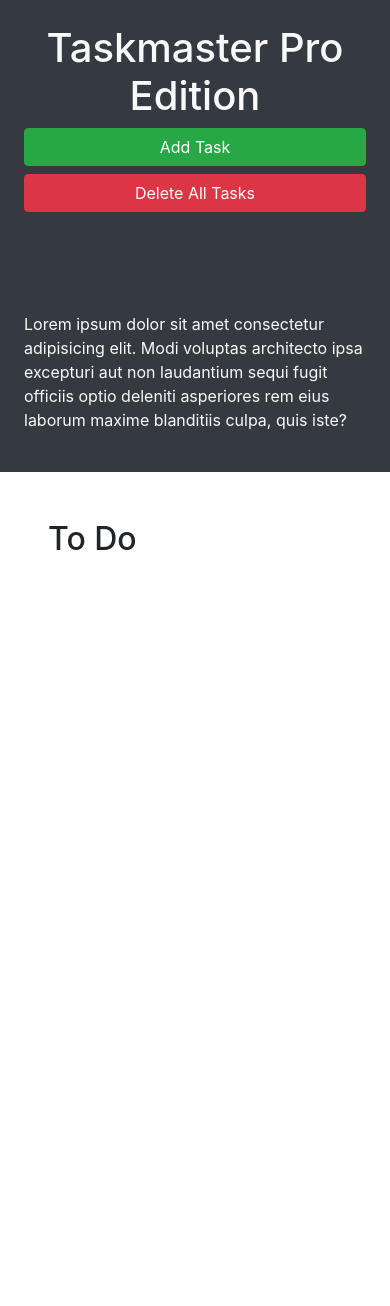
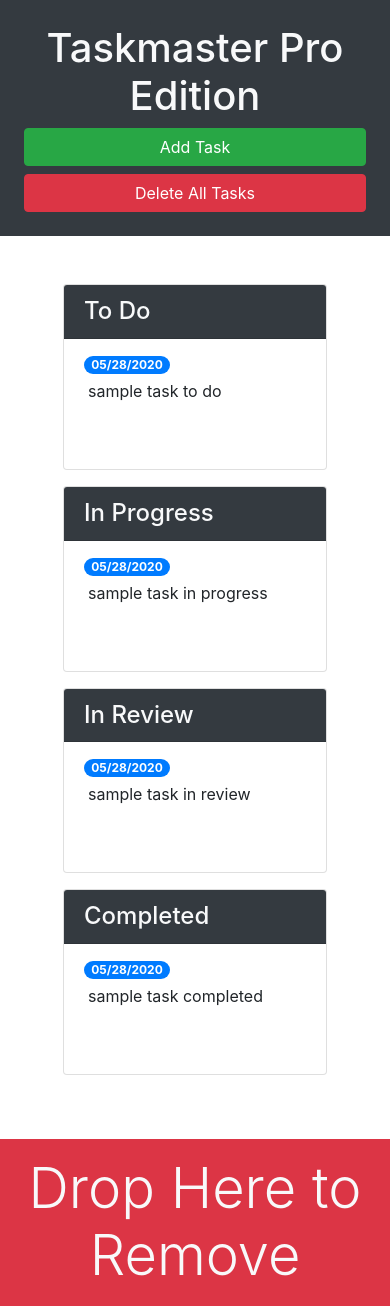
Before and after one commit to dsamuelson/Taskmaster-pro, a plain HTML site: page index.html in a window 390 px wide. Before the commit the page ends 844 px from the top, so only its background shows below. Drawn offline with nearby package versions, Linux system fonts and the light colour scheme.

Commit message:
bootstrap styling added

```diff
--- a/assets/css/style.css
+++ b/assets/css/style.css
@@ -1,12 +1,3 @@
 ul.list-group {
   min-height: 130px;
 }
-
-.form-group {
-  position: relative;
-}
-
-.task-label {
-  position: relative;
-  bottom: 60px;
-}
--- a/assets/js/script.js
+++ b/assets/js/script.js
@@ -32,12 +32,12 @@ var loadTasks = function() {
   }
 
   // loop over object properties
-//   $.each(tasks, function(list, arr) {
-//     // then loop over sub-array
-//     $(arr).forEach(function(task) {
-//       createTask(task.text, task.date, list);
-//     });
-//   });
+  $.each(tasks, function(list, arr) {
+    // then loop over sub-array
+    arr.forEach(function(tasks) {
+      createTask(tasks.text, tasks.date, list);
+    });
+  });
 };
 
 var saveTasks = function() {
--- a/index.html
+++ b/index.html
@@ -13,20 +13,61 @@
 <body>
 
   <div class="row min-vh-100 no-gutters">
-    <header class="col-12 col-lg-3 bg-dark text-light d-flex flex-column p-4 p-lg-3">
+    <header class="col-12 col-lg-3 bg-dark text-light sticky-top d-flex flex-column p-4 p-lg-3">
       <h1 class="text-center">Taskmaster Pro Edition</h1>
       <button id="create-task" class="btn btn-block btn-success" data-toggle="modal" data-target="#task-form-modal">Add
         Task</button>
       <button id="remove-tasks" class="btn btn-block btn-danger">Delete All Tasks</button>
-      <p class="mt-auto">Lorem ipsum dolor sit amet consectetur adipisicing elit. Modi voluptas architecto ipsa
+      <p class="mt-auto d-none d-lg-block">Lorem ipsum dolor sit amet consectetur adipisicing elit. Modi voluptas architecto ipsa
         excepturi aut non
         laudantium sequi fugit officiis optio deleniti asperiores rem eius laborum maxime blanditiis culpa, quis iste?
       </p>
     </header>
-    <main class="col-12 col-lg-9">
-      <div class="m-5">
-        <h2>To Do</h2>
-        <ul id="list-toDo" class="list-group"> </ul>
+    <main class="col-12 col-lg-9 d-flex flex-column">
+      <div class="m-5 row justify-content-around">
+        <!-- To do start-->
+        <div class="col-12 col-md-6 col-xl-3 mb-3">
+          <div class="card">
+            <h4 class="card-header bg-dark text-light">To Do</h4>
+            <ul id="list-toDo" class="list-group list-group-flush">
+              <li class="list-group-item"><span class="badge badge-primary badge-pill">05/28/2020</span><p class="m-1">sample task to do</p></li>
+            </ul>
+          </div>
+        </div>
+        <!-- To do end-->
+        <!-- in progress start-->
+        <div class="col-12 col-md-6 col-xl-3 mb-3">
+          <div class="card">
+            <h4 class="card-header bg-dark text-light">In Progress</h4>
+            <ul id="list-inProgress" class="list-group list-group-flush">
+              <li class="list-group-item"><span class="badge badge-primary badge-pill">05/28/2020</span><p class="m-1">sample task in progress</p></li>
+            </ul>
+          </div>
+        </div>
+        <!-- in progress end -->
+        <!-- in review start-->
+        <div class="col-12 col-md-6 col-xl-3 mb-3">
+          <div class="card">
+            <h4 class="card-header bg-dark text-light">In Review</h4>
+            <ul id="list-inReview" class="list-group list-group-flush">
+              <li class="list-group-item"><span class="badge badge-primary badge-pill">05/28/2020</span><p class="m-1">sample task in review</p></li>
+            </ul>
+          </div>
+        </div>
+        <!-- in review end-->
+        <!-- task complete start-->
+        <div class="col-12 col-md-6 col-xl-3 mb-3">
+          <div class="card">
+            <h4 class="card-header bg-dark text-light">Completed</h4>
+            <ul id="list-done" class="list-group list-group-flush">
+              <li class="list-group-item"><span class="badge badge-primary badge-pill">05/28/2020</span><p class="m-1">sample task completed</p></li>
+            </ul>
+          </div>
+        </div>
+        <!-- task complete end-->
+      </div>
+      <div id="trash" class="mt-auto">
+        <div class="w-100 bg-danger p-3 text-center text-light display-4">Drop Here to Remove</div>
       </div>
     </main>
   </div>
@@ -46,11 +87,11 @@
           <form>
             <div class="form-group">
               <label for="modalTaskDescription" class="task-label">Task description</label>
-              <textarea id="modalTaskDescription" rows="3"></textarea>
+              <textarea id="modalTaskDescription" rows="3" class="form-control"></textarea>
             </div>
             <div class="form-group">
               <label for="modalDueDate">Due date</label>
-              <input type="text" id="modalDueDate" placeholder="mm/dd/yyyy" autocomplete="off" />
+              <input type="text" class="form-control" id="modalDueDate" placeholder="mm/dd/yyyy" autocomplete="off" />
             </div>
           </form>
         </div>
```
